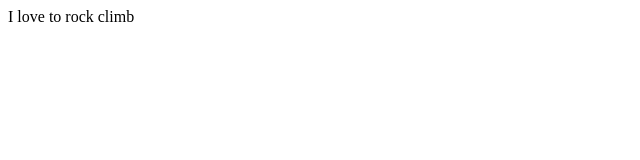
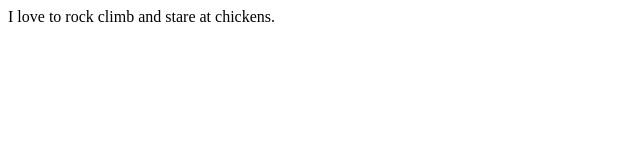
Before and after one commit to Montana-Code-School/git2knowyou, a plain HTML site: page public/students/nick.html in a window 1280 px wide. Shown: the whole page, without its empty margins (0-640 px from the left). Drawn offline with Linux system fonts and the light colour scheme.

Commit message:
updated nicks file

```diff
--- a/public/students/nick.html
+++ b/public/students/nick.html
@@ -5,6 +5,6 @@
     <title>Nicks file</title>
   </head>
   <body>
-    I love to rock climb
+    I love to rock climb and stare at chickens.
   </body>
 </html>
```
